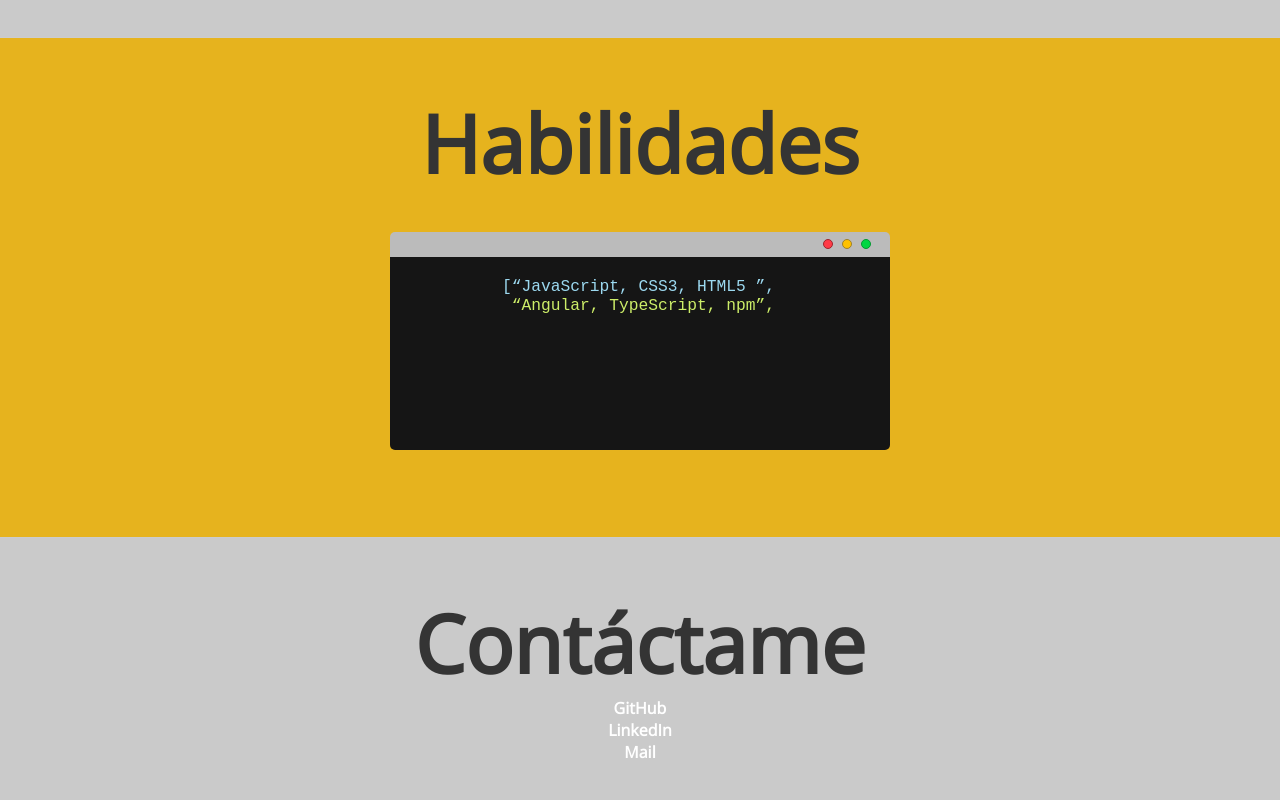
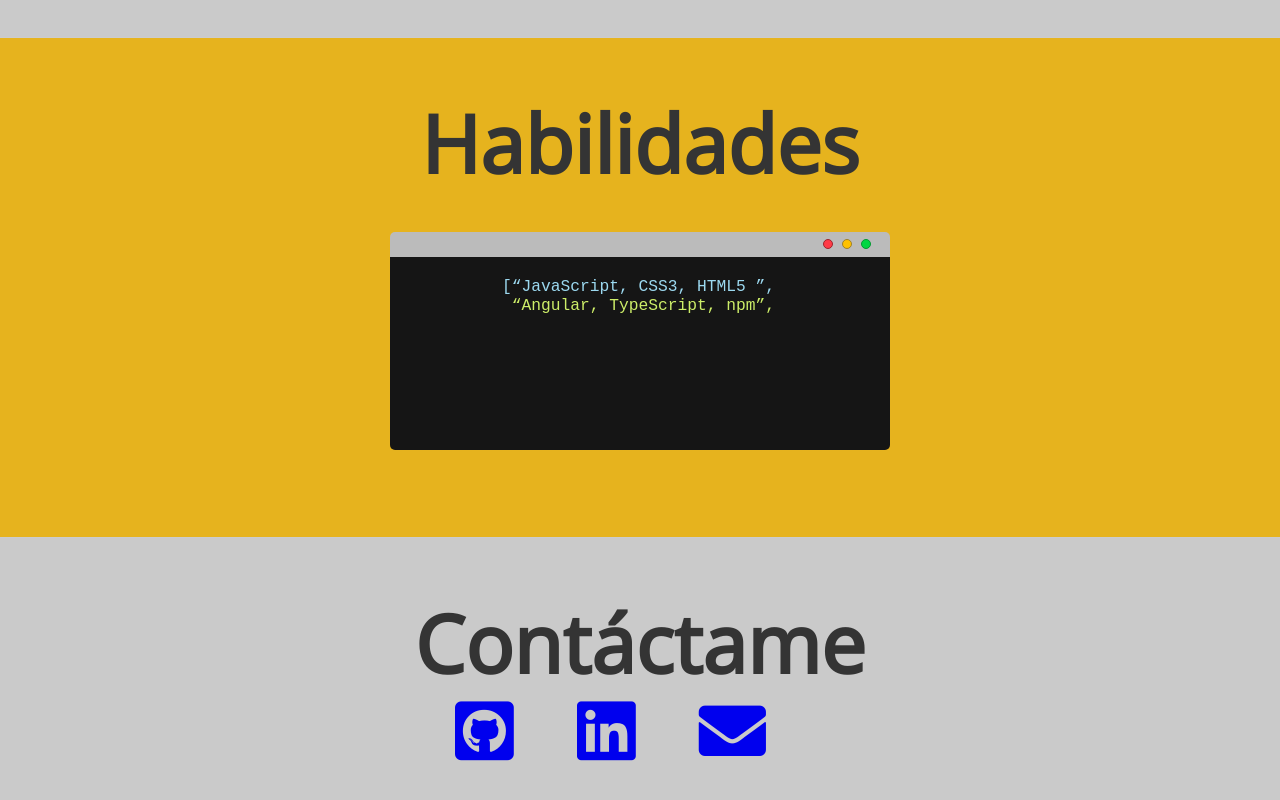
Before and after one commit to Kaybel/portfolio, a website: page public/index.html in a window 1280 px wide. Shown: the part 1462-2262 px from the top of the page. Drawn offline with nearby package versions, Linux system fonts and the light colour scheme.

Commit message:
contactame

```diff
--- a/public/index.html
+++ b/public/index.html
@@ -1,27 +1,40 @@
 <!DOCTYPE html>
 <html lang="en">
+
 <head>
   <meta charset="UTF-8">
   <meta name="viewport" content="width=device-width, initial-scale=1.0">
   <meta http-equiv="X-UA-Compatible" content="ie=edge">
   <title>Alejandra Martínez</title>
   <link rel="icon" type="image/png" sizes="16x16" href="assets/img/logo.png">
-  <link rel="stylesheet" href="https://use.fontawesome.com/releases/v5.3.1/css/all.css" integrity="sha384-mzrmE5qonljUremFsqc01SB46JvROS7bZs3IO2EmfFsd15uHvIt+Y8vEf7N7fWAU" crossorigin="anonymous">
+  <link rel="stylesheet" href="https://use.fontawesome.com/releases/v5.3.1/css/all.css" integrity="sha384-mzrmE5qonljUremFsqc01SB46JvROS7bZs3IO2EmfFsd15uHvIt+Y8vEf7N7fWAU"
+    crossorigin="anonymous">
   <link rel="stylesheet" href="src/css/style.css">
 </head>
+
 <body>
   <nav>
     <ul>
-      <li><a href="#home"> Inicio </a></li>
-      <li><a href="#work"> Trabajos </a></li>
-      <li><a href="#about_me"> Sobre mí </a></li>
-      <li><a href="#abilities"> Habilidades </a></li>
-      <li><a href="#contact_me"> Contáctame </a></li>
+      <li>
+        <a href="#home"> Inicio </a>
+      </li>
+      <li>
+        <a href="#work"> Trabajos </a>
+      </li>
+      <li>
+        <a href="#about_me"> Sobre mí </a>
+      </li>
+      <li>
+        <a href="#abilities"> Habilidades </a>
+      </li>
+      <li>
+        <a href="#contact_me"> Contáctame </a>
+      </li>
     </ul>
   </nav>
 
   <section id="home">
-      <img src="assets/img/logo.png" id="logo" alt="" srcset="">
+    <img src="assets/img/logo.png" id="logoImg" alt="" srcset="">
   </section>
 
   <section id="work">
@@ -29,10 +42,12 @@
 
   </section>
 
-    <section id="about_me"><div id="outer">
-
+  <section id="about_me">
       <h1> Sobre mí </h1>
-      <p>Mi  nombre  es <strong> Alejandra  Kaybel  Martinez  Gonzalez, </strong> <br> estudié programacion Front-End en Laboratoria Chile</p>
+      <div> <p >Mi nombre es
+          <strong> Alejandra Kaybel Martinez Gonzalez, </strong>
+          <br> estudié programacion Front-End en Laboratoria Chile, tengo 21 años y soy de Venezuela
+        </p> </div>
   </section>
 
   <section id="abilities">
@@ -49,26 +64,22 @@
       <p class="line4">&nbsp;&ldquo;Git, Mocha, Chai, Jest &rdquo;&nbsp;,</p>
       <p class="line5">&nbsp;&ldquo;JSON, Firebase &rdquo;&nbsp;,</p>
       <p class="line6">&nbsp;&ldquo;metodologia agile &rdquo;&nbsp;&#93;,</p>
-          <p class="line7">> Gracias.<span class="cursor">_</span></p>
+      <p class="line7">> Gracias.
+        <span class="cursor">_</span>
+      </p>
     </div>
   </section>
 
   <section id="contact_me">
     <h1> Contáctame </h1>
-      <main>
 <div>
-            <span tooltip="https://github.com/Kaybel">GitHub</span>
+  <a href="pagina.html" target="https://github.com/Kaybel"class="icon"><i class="fab fa-github-square"></i></a>
+  <a href="pagina.html" target="https://www.linkedin.com/in/alejandra-kaybel-martinez-gonzalez-801b8914a/"class="icon"><i class="fab fa-linkedin"></i></a>
+  <a href="pagina.html" target="_blank"class="icon"><i class="fas fa-envelope"></i></a>
 </div>
-          <div>
-              <span tooltip="https://www.linkedin.com/in/alejandra-kaybel-martinez-gonzalez-801b8914a/" >LinkedIn</span>
-            </div>
-            <div>
-                <span tooltip="kblmrtnz@gmail.com">Mail</span>
-              </div>
-
-        </main>
   </section>
 
   <script src="src/js/index.js"></script>
 </body>
+
 </html>
--- a/public/src/css/style.css
+++ b/public/src/css/style.css
@@ -20,7 +20,20 @@ nav {
   background-color: #343434 ;
   z-index: 2;
 }
-
+.icon{
+  border: none;
+  background-color: inherit;
+  margin-top: 10%;
+  margin-right: 5%;
+}
+.fab{
+  font-size: 420%;
+  background-color: inherit;
+}
+.fas{
+  font-size: 420%;
+  background-color: inherit;
+}
 /* nav centrado y con espacio de la barra de la página*/
 nav ul {
   padding: 20px;
@@ -59,7 +72,7 @@ h1 {
 margin-top: 0;
 }
 /* imagenes */
-#logo{
+#logoImg{
   width: 20%;
   height: 50%;
   margin-top: 10%;
```
Also changed, not shown: public/assets/img/M.png (added). Lines whose indentation alone changed are shown as unchanged.
